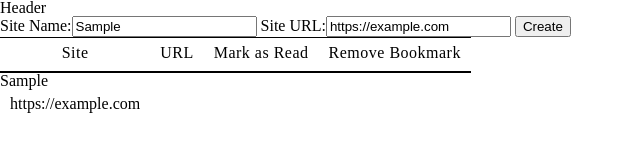
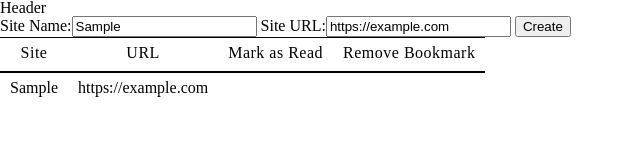
Before and after one commit to gprocell927/linked-list, a plain HTML site: page index.html in a window 1280 px wide. Both pictures are taken after typing "Sample", "https://example.com" into the empty fields and a click on the input "Create". Shown: the whole page, without its empty margins (0-640 px from the left). Drawn offline with nearby package versions, Linux system fonts and the light colour scheme.

Commit message:
still trying to get rows to add in

```diff
--- a/index.html
+++ b/index.html
@@ -30,7 +30,11 @@
           </tr>
 
         </thead>
-        <tbody class="newRow">
+        <tbody>
+          <tr class="newRow">
+            <td class="site-name-cell"></td>
+            <td class="site-url-cell"></td>
+          </tr>
         </tbody>
 
 
--- a/script.js
+++ b/script.js
@@ -10,16 +10,15 @@ $('.create-button').on('click', function(event){
  var siteName = $('.bookmark-site-name').val();
  var siteURL = $('.bookmark-site-url').val();
 
- $('#bookmarks').append($('<tr>').append(siteName))
-              .append($('<td>').append(siteURL));
+ validateUserInput(siteName,siteURL);
 
+ // $("#bookmarks tr:last").after(myRow);
+ $('.site-name-cell').append(siteName);
+ $('.site-url-cell').append(siteURL);
 
+});
 
-    if (($.isEmptyObject(siteName)) ||($.isEmptyObject(siteURL))) {
-    alert("ERROR: Please enter a valid site name and URL.");
-  }
-//   would like to refactor this, but I couldn't get this to work if I split it into it's own function and made local vars global.
-
-$('#test1').text(siteName);
-$('#test').text(siteURL);
-});
+ function validateUserInput (site,url) {
+   if (($.isEmptyObject(site)) ||($.isEmptyObject(url))) {
+   alert("ERROR: Please enter a valid site name and URL.");}
+ }
```
